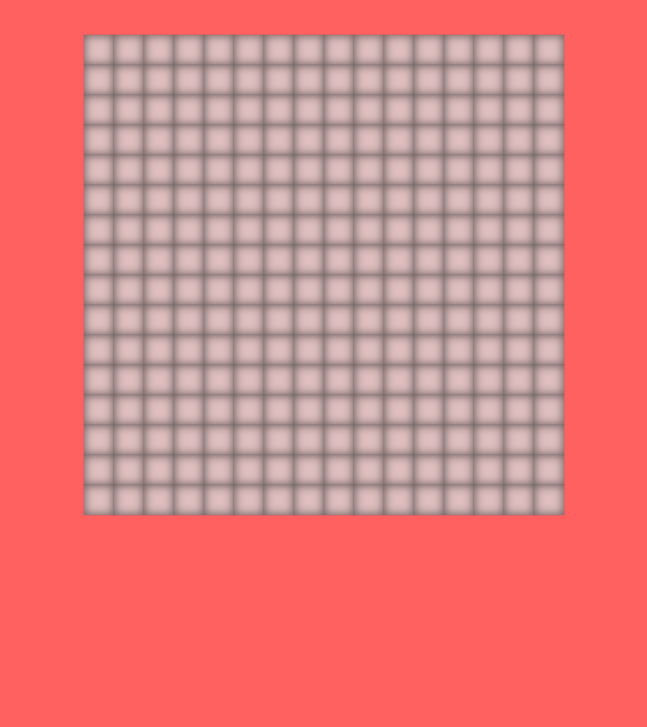
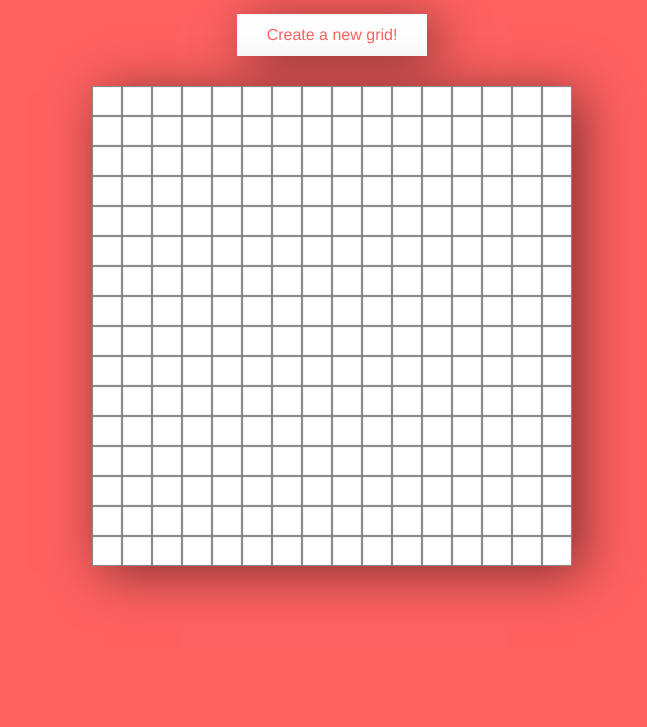
Before and after one commit to wahlforss/itch-scratch-odin, a plain HTML site: page index.html in a window 1280 px wide. Shown: the part 73-800 px from the top of the page, without its empty margins (308-955 px from the left). Drawn offline with Linux system fonts and the light colour scheme.

Commit message:
added button

```diff
--- a/css/style.css
+++ b/css/style.css
@@ -7,25 +7,23 @@ body {
 	font-family: helvetica;
 }
 h1 {
-	color:#ffdcdc;
+	color:white;
+	margin: 20px auto;
 }
 
 #grid > div {
 	width: 30px;
 	height: 30px;
-	background-color: rgba(214, 214, 214,0.8);
+	background-color: white;
 	float:left;
-	outline-color: rgba(100, 100, 100,0.2);
-	outline-width: 0.5px;
-	outline-style: solid;
-	box-shadow: 3px 4px 10px #a7a7a7;
-	box-shadow: inset 0px 0px 	10px 1px rgba(0,0,0,0.5);
+	box-shadow: inset 0px 0px 	1px 1px rgba(0,0,0,0.5);
 }
 
 #grid {
-	height: 496px;
-	width: 496px;
-	margin: 50px auto;
+	height: 480px;
+	width: 480px;
+	margin: 30px auto;
+	box-shadow: 10px 7px 50px rgba(0,0,0,0.5);
 }
 
 #test {
@@ -34,3 +32,20 @@ h1 {
 	background-color: red;
 	margin: 20px auto;
 }
+
+.button {
+	font-family: helvetica;
+	margin: 30px auto;
+	display: block;
+	background-color: white;
+	box-shadow: 10px 7px 50px rgba(0,0,0,0.5);
+	width: 180px;
+	padding: 5px;
+	text-align: center;
+	line-height: 2em;
+	color:#ff6161;
+}
+.button:hover {
+	background-color: #ff6161;
+	color:white;
+}
--- a/index.html
+++ b/index.html
@@ -9,11 +9,13 @@
 		<h1>
 			Welcome to the best grid on the web!
 		</h1>
+		<div class="button" onclick="create_grid();">Create a new grid!</div>
 		<div id="grid">
 			<script type="text/javascript" src="js/jquery-ui.min.js"></script>
 			<script type="text/javascript" src="js/jquery.js"></script>
 			<script type="text/javascript" src="js/javascript.js"></script>
 		</div>
+
 	</div>
 </body>
 </html>
--- a/js/javascript.js
+++ b/js/javascript.js
@@ -1,10 +1,5 @@
-$(document).ready(function() {
-	for(i=1;i <= 256; i++) {
-	$("#grid").append("<div></div>");
-};
 
-});
-$(document).ready(function() {
+function hover() {
 	$("#grid > div").hover(function() {
 			$(this).css("background-color","#ff6161");
 		},
@@ -14,4 +9,22 @@ $(document).ready(function() {
 		}
 
 		);
+}
+
+$(document).ready(function() {
+	for(i=1;i <= 256; i++) {
+	$("#grid").append("<div></div>");
+};
+	hover();
+
 });
+function create_grid() {
+	var number = prompt('How many rows and colons?')
+	$('#grid').html('');
+	for(i=1;i<= number*number;i++) {
+		$('#grid').append('<div></div>');
+	};
+	var w = 480/number
+	$('#grid > div').css({'width':w, 'height':w});
+	hover();
+}
```
